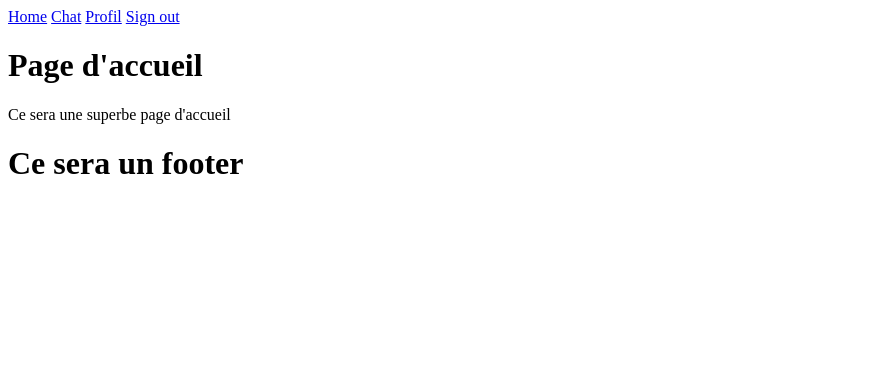
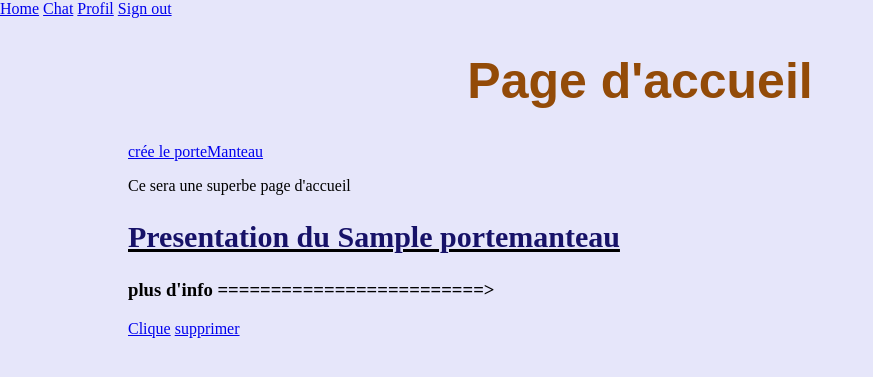
Before and after one commit to jaysoncra/OnlyHanger, a PHP site: page / in a window 1280 px wide. Shown: the top 377 px of the page, without its empty margins (0-873 px from the left). Run offline with PHP 8.4, Linux system fonts and the light colour scheme; the visitor is signed in with stand-in values (Sample User, id 1); tables that the repository leaves empty hold one stand-in row (values such as "Sample post").

Commit message:
23-06-23 12:08

```diff
--- /dev/null
+++ b/site OnlyHanger/Components/header.php
@@ -0,0 +1,10 @@
+<a href="/">Home</a>
+
+        <?php if(isset($_SESSION["user"])) : ?>
+            <a href="message">Chat</a>
+            <a href="profil">Profil</a>
+            <a href="deconnexion">Sign out</a>
+        <?php else : ?>
+            <a href="connexion">Sign in</a>
+            <a href="inscription">Sign up</a>
+        <?php endif ?>
--- a/site OnlyHanger/Controllers/portemanteauxController.php
+++ b/site OnlyHanger/Controllers/portemanteauxController.php
@@ -1,7 +1,41 @@
 <?php
+
+require_once "Controllers/portemanteauxController.php";
+require_once "Model/portemanteauModel.php";
 
 $uri = $_SERVER["REQUEST_URI"];
 
 if ($uri === "/index.php" || $uri === "/"){
+    $porteManteaux = selectAllManteau($pdo);
+    ///$porteManteau = selectLeManteau($pdo);
     require_once "Templates/Portemanteaux/pageAccueil.php";
 }
+
+elseif (str_contains($uri,"/voirMonPorteManteau")){
+    $porteManteau = selectLeManteau($pdo);
+    require_once "Templates/Portemanteaux/voirMonPorteManteau.php";
+}
+
+elseif (str_contains($uri,"/suppPorteManteau")){
+        $porteManteau = selectLeManteau($pdo);
+        supprimer1Manteau($pdo);
+        header("location:/index.php"); // redirection
+
+}
+
+elseif ($uri === "/createPorteManteau" ) {
+    if(isset($_POST["btnEnvoi"])){ // si le bouton est cliqué
+        createPortemanteau($pdo); // creation
+        header("location:/index.php");
+    }
+    require_once "Templates/Portemanteaux/createPorteManteau.php";
+}
+
+elseif (str_contains($uri,'/modifyPorteManteau')) {
+    if (isset($_POST['btnEnvoi'])) {
+        modifyPorteManteau($pdo, $_GET["PortemanteauID"]); // $_GET["combattantId"]) = recupere le combattantId deja existant
+        header("location:/index.php");
+    }
+    $porteManteau = selectLeManteau($pdo);
+    require_once "Templates/Portemanteaux/createPorteManteau.php";
+}
--- a/site OnlyHanger/Controllers/usersController.php
+++ b/site OnlyHanger/Controllers/usersController.php
@@ -1,6 +1,7 @@
 <?php
 
 require_once "Model/userModel.php";
+require_once "Model/portemanteauModel.php";
 
 $uri = $_SERVER["REQUEST_URI"];
 
@@ -26,10 +27,8 @@ if ($uri === "/connexion"){
     session_destroy();
     header("location:/");
 } elseif ($uri === "/inscription"){
-    var_dump($_POST);
     if(isset($_POST["btnEnvoi"])){
         $messageError = verifData();
-        var_dump($messageError);
         if(!isset($messageError)){
             createUser($pdo);
             header("location:/connexion");
@@ -37,6 +36,7 @@ if ($uri === "/connexion"){
     }
     require_once "Templates/Users/inscriptionOrEditProfil.php";
 }
+
 function verifData(){
     foreach ($_POST as $key => $value){
         var_dump($key . "=>" . $value);
@@ -46,7 +46,7 @@ function verifData(){
     } if (isset($messageError)){
         return $messageError;
     } else {
-        return false;
+        return null;
     }
 }
 
--- a/site OnlyHanger/Css/flex.css
+++ b/site OnlyHanger/Css/flex.css
@@ -1,4 +1,4 @@
-.flex {
+/*.flex {
     display: flex;
 }
 
@@ -25,3 +25,4 @@
 .wrap {
     flex-wrap: wrap;
 }
+*/
--- a/site OnlyHanger/Css/form.css
+++ b/site OnlyHanger/Css/form.css
@@ -1,4 +1,61 @@
-form label {
+
+input {
+
+    --input-focus: 245 100% 42%;/*couleur du focus*/
+    font-size: inherit;
+    transition: 180ms box-shadow ease-in-out;
+    font-family: inherit;
+    font-size: inherit;
+    color: black;
+    padding: 0.25em 0.5em;
+    background-color: #fff;
+    border: 2px solid silver;
+    width: clamp(150px, 50%, 300px);
+    height: 2.25rem
+
+    }
+input:focus {
+
+    border-color: hsl(var(--input-focus));
+    box-shadow: 0 0 0 3px hsl(245 100% calc(42% + 40%)/ .8);
+    outline: 3px solid transparent;
+
+    }
+
+
+
+
+
+
+
+
+
+
+
+
+
+
+
+
+
+
+
+
+
+
+
+
+
+
+
+
+
+
+
+
+
+
+/*form label {
     display: block;
     font-size: 2em;
     margin: 10px 0;
@@ -41,3 +98,18 @@ form input {
 .form-group label {
     font-size: 30px;
 }
+
+label{
+
+    display: flex;
+    align-items: center;
+    gap:1rem;
+
+    }
+
+input{
+
+    height:30px;
+    width:30px;
+    accent-color:#6753ea /*la magie se passe ici !
+    }*/
--- /dev/null
+++ b/site OnlyHanger/Css/header.css
@@ -0,0 +1,31 @@
+.menu-items {
+    flex: 1;
+    text-align: right;
+    background-color: #fff;
+  }
+
+  .navbar .menu-items {
+    display: flex;
+  }
+
+  .navbar .nav-container li {
+    list-style: none;
+  }
+
+  .navbar .nav-container a {
+    text-decoration: none;
+    color: #0e2431;
+    font-weight: 500;
+    font-size: 1.2rem;
+    padding: 0.7rem;
+  }
+
+  .navbar .nav-container a:hover {
+    font-weight: bolder;
+  }
+
+  .nav-container {
+    display: block;
+    position: relative;
+    height: 60px;
+  }
--- a/site OnlyHanger/Css/index.css
+++ b/site OnlyHanger/Css/index.css
@@ -8,23 +8,21 @@ main {
     margin: 0 auto;
 }
 
-/* Mettre les titres h1 en couleur bleue, taille 50px et la police en Arial */
+/* Mettre les titres h1 en couleur brun, taille 50px et la police en Arial */
 h1 {
-    color: rgb(228, 127, 33);
+    color: rgb(147, 75, 8);
     font-size: 50px;
     font-family: Arial, Helvetica, sans-serif;
-    text-decoration: underline;
     text-align: center;
 }
 
 h2 {
-    color: green;
+    color: rgb(23, 18, 104);
     font-size: 30px;
-    font-family: 'Times New Roman', Times, serif;
-    text-decoration: wavy underline overline;
+    font-family: 'Times New Roman', Times, serif
 }
 
-img {
+/*img {
     width: 300px;
     height: auto;
 }
--- a/site OnlyHanger/Model/PortemanteauModel.php
+++ b/site OnlyHanger/Model/PortemanteauModel.php
@@ -1,12 +1,46 @@
 <?php
-/*
-function DeleteAllUtilisateurPortemanteau($pdo)
+
+function selectAllManteau($pdo)
 {
     try {
-        $query = "delete from portemanteau where UtilisateurID=:UtilisateurID;";
-        $deleteUtilisateurPortemanteau = $pdo->prepare($query);
-        $deleteUtilisateurPortemanteau -> execute([
-            'UtilisateurID' => $_SESSION["utilisateur"]
+        $query = "select * from portemanteau";
+        $selectAllManteau = $pdo->prepare($query);
+        $selectAllManteau->execute();
+        $porteManteaux = $selectAllManteau->fetchAll();
+        return $porteManteaux;
+    } catch (PDOException $e) {
+        $message = $e->getMessage();
+        die($message);
+    }
+}
+
+
+
+function selectLeManteau($pdo)
+{
+    try {
+
+        $query = "select * from portemanteau where PortemanteauID = :PortemanteauID";
+
+        $selectLeManteau = $pdo->prepare($query);
+        $selectLeManteau->execute([
+            'PortemanteauID' => $_GET['PortemanteauID']
+        ]);
+        $porteManteau = $selectLeManteau->fetch();
+        return $porteManteau;
+    } catch (PDOException $e) {
+        $message = $e->getMessage();
+        die($message);
+    }
+}
+
+function supprimer1Manteau($pdo)
+{
+    try {
+        $query = 'delete from portemanteau where PortemanteauID = :PortemanteauID';
+        $supprimer1Manteau = $pdo->prepare($query);
+        $supprimer1Manteau->execute([
+            'PortemanteauID' => $_GET['PortemanteauID']
         ]);
     } catch (PDOException $e) {
         $message = $e->getMessage();
@@ -23,11 +57,43 @@ function createPortemanteau($pdo){
             'PortemanteauPrix' => $_POST['prix'],
             'PortemanteauDescription' => $_POST['description'],
             'PortemanteauCouleur' => $_POST['couleur'],
-            'UtilisateurID' => $_POST['utilisateur'],
-            'MagasinID' => $_POST['shop']
+            'UtilisateurID' => $_SESSION["utilisateur"] = 33,
+            'MagasinID' => $_POST['shop'] = 1
         ]);
     } catch (PDOException $e) {
         $message = $e->getMessage();
         die($message);
     }
-}*/
+}
+function modifyPorteManteau($pdo, $PortemanteauID){
+    try {
+        $query = 'update portemanteau set PortemanteauNom = :PortemanteauNom, PortemanteauPrix = :PortemanteauPrix, PortemanteauDescription = :PortemanteauDescription, PortemanteauCouleur = :PortemanteauCouleur where PortemanteauID = :PortemanteauID';
+        $modifyPorteManteau = $pdo->prepare($query);
+        $modifyPorteManteau->execute([
+            'PortemanteauNom' => $_POST['portemanteau'],
+            'PortemanteauPrix' => $_POST['prix'],
+            'PortemanteauDescription' => $_POST['description'],
+            'PortemanteauCouleur' => $_POST['couleur'],
+            'PortemanteauID' => $PortemanteauID
+        ]);
+    } catch (PDOException $e) {
+        $message = $e->getMessage();
+        die($message);
+    }
+}
+/*
+function DeleteAllUtilisateurManteau($pdo)
+{
+    try {
+        $query = "delete from portemanteau where UtilisateurID=:UtilisateurID;";
+        $deleteUtilisateurManteau = $pdo->prepare($query);
+        $deleteUtilisateurManteau -> execute([
+            'UtilisateurID' => $_SESSION["user"] -> UtilisateurID
+        ]);
+    } catch (PDOException $e) {
+        $message = $e->getMessage();
+        die($message);
+    }
+}
+
+*/
--- a/site OnlyHanger/Templates/Portemanteaux/pageAccueil.php
+++ b/site OnlyHanger/Templates/Portemanteaux/pageAccueil.php
@@ -1,2 +1,19 @@
 <h1>Page d'accueil</h1>
+<?php if(isset($_SESSION["user"])) : ?>
+    <a href="createPorteManteau" class="btn btn-secondary">crée le porteManteau</a>
+<?php endif ?>
 <p>Ce sera une superbe page d'accueil</p>
+
+<div class="flex wrap space-evenly">
+    <?php foreach ($porteManteaux as $porteManteau) : ?> <!--récup tout les porteManteau-->
+        <div class ="border">
+            <u><h2>Presentation du <?= $porteManteau->PortemanteauNom ?></h2></u>
+        </div>
+        <?php if(isset($_SESSION["user"])) : ?>
+            <div class="flex">
+                <h3 class="text-danger">plus d'info =========================></h3>
+                <a href="/voirMonPorteManteau?PortemanteauID=<?=$porteManteau->PortemanteauID ?>" class="btn btn-secondary">Clique</a> <!--/voirLeCombattant = uri--> <!--?combattantId = $combattant->combattantId = recup l'id du combattant en qst. En soi voir le combattant en qst grace a l'id.-->
+                <a href="/suppPorteManteau?PortemanteauID=<?=$porteManteau->PortemanteauID ?>" class="btn btn-secondary">supprimer</a>
+            </div>
+        <?php endif ?>
+    <?php endforeach ?>
--- a/site OnlyHanger/Templates/users/chat.php
+++ b/site OnlyHanger/Templates/users/chat.php
@@ -1,5 +1,5 @@
-<h1>Tous les utilisateur sur le site</h1>
-<?php
+<!--<h1>Tous les utilisateur sur le site</h1>
+<?php /*
 
 
 if (!isset($_SESSION['user'])){
@@ -13,4 +13,4 @@ $afficher_profil = $pdo->query("SELECT *
   WHERE UtilisateurID <> ?",
   array($_SESSION['user']));
 $afficher_profil = $afficher_profil->fetchAll();
-?>
+?>*/
--- a/site OnlyHanger/index.php
+++ b/site OnlyHanger/index.php
@@ -17,23 +17,18 @@ print_r($result);*/
     <meta http-equiv="X-UA-Compatible" content="IE=edge">
     <meta name="viewport" content="width=device-width, initial-scale=1.0">
     <title>OnlyHanger</title>
+    <link rel="stylesheet" href="Css/index.css">
+    <link rel="stylesheet" href="Css/flex.css">
+    <link rel="stylesheet" href="Css/form.css">
+    <link rel="stylesheet" href="header.css">
+
 </head>
 
 <body>
     <header>
-        <a href="/">Home</a>
-
-        <?php if(isset($_SESSION["user"])) : ?>
-            <a href="message">Chat</a>
-            <a href="profil">Profil</a>
-            <a href="deconnexion">Sign out</a>
-        <?php else : ?>
-            <a href="connexion">Sign in</a>
-            <a href="inscription">Sign up</a>
-        <?php endif ?>
-
-
-
+     <?php
+      require_once "Components/header.php";
+      ?>
     </header>
     <main>
         <?php
@@ -42,7 +37,9 @@ print_r($result);*/
         ?>
     </main>
     <footer>
-        <h1>Ce sera un footer</h1>
+        <?php
+            require_once "Components/footer.php";
+        ?>
     </footer>
 </body>
 </html>
```
Also changed, not shown: site OnlyHanger/Templates/Portemanteaux/createPorteManteau.php (added, +19 -0 lines), site OnlyHanger/Templates/Portemanteaux/voirMonPorteManteau.php (added, +13 -0 lines), site OnlyHanger/Components/footer.php (added), site OnlyHanger/Model/userModel.php (line endings or trailing spaces), 1 other file.
